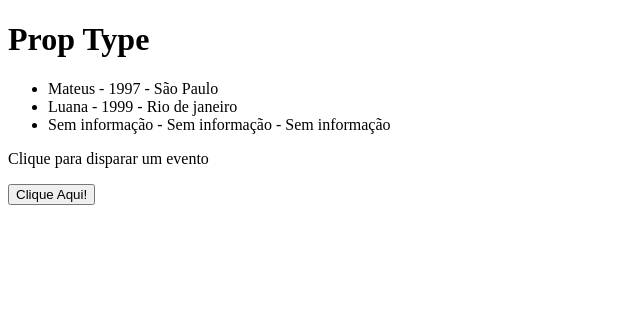
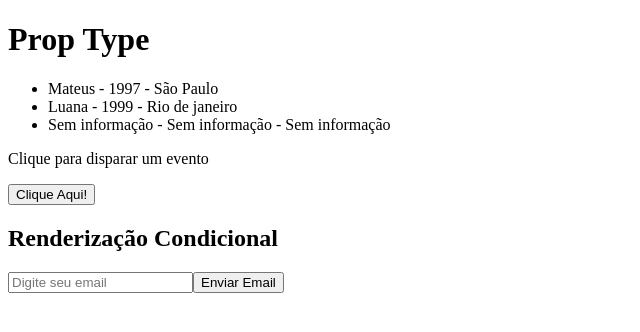
Before and after one commit to oharaju/prop-type, a React (Create React App) app: page / in a window 1280 px wide. Shown: the top 332 px of the page, without its empty margins (0-640 px from the left). Built offline with nearby package versions, Linux system fonts and the light colour scheme.

Commit message:
feat: use if conditional

```diff
--- a/src/App.js
+++ b/src/App.js
@@ -1,11 +1,13 @@
 import { CadastroPessoa } from "./components/CadastroPessoa";
 import Button  from './components/Button';
+import Condicional from './components/Condicional'
 
 function App() {
   return (
     <>
       <CadastroPessoa/>
       <Button/>
+      <Condicional/>
     </>
   )
 }
--- /dev/null
+++ b/src/components/Condicional/index.jsx
@@ -0,0 +1,37 @@
+import { useState } from "react";
+
+function Condicional() {
+  const [email, setEmail] = useState("");
+  const [userEmail, setUserEmail] = useState("");
+
+  function submitEmail(e) {
+    e.preventDefault();
+    setUserEmail(email);
+    setEmail("");
+  }
+
+  function clearEmail() {
+    setUserEmail("");
+  }
+
+  return (
+    <>
+      <h2>Renderização Condicional</h2>
+      <form>
+        <input type="email"
+        placeholder="Digite seu email"
+        onChange={(e) => setEmail(e.target.value)} value={email}/>
+        <button type="submit" onClick={submitEmail}>Enviar Email</button>
+      </form>
+
+      {userEmail && (
+        <div>
+          <p>O email do usuário é: {userEmail}</p>
+          <button onClick={clearEmail}>Limpar Email</button>
+        </div>
+      )}
+    </>
+  )
+}
+
+export default Condicional;
```
